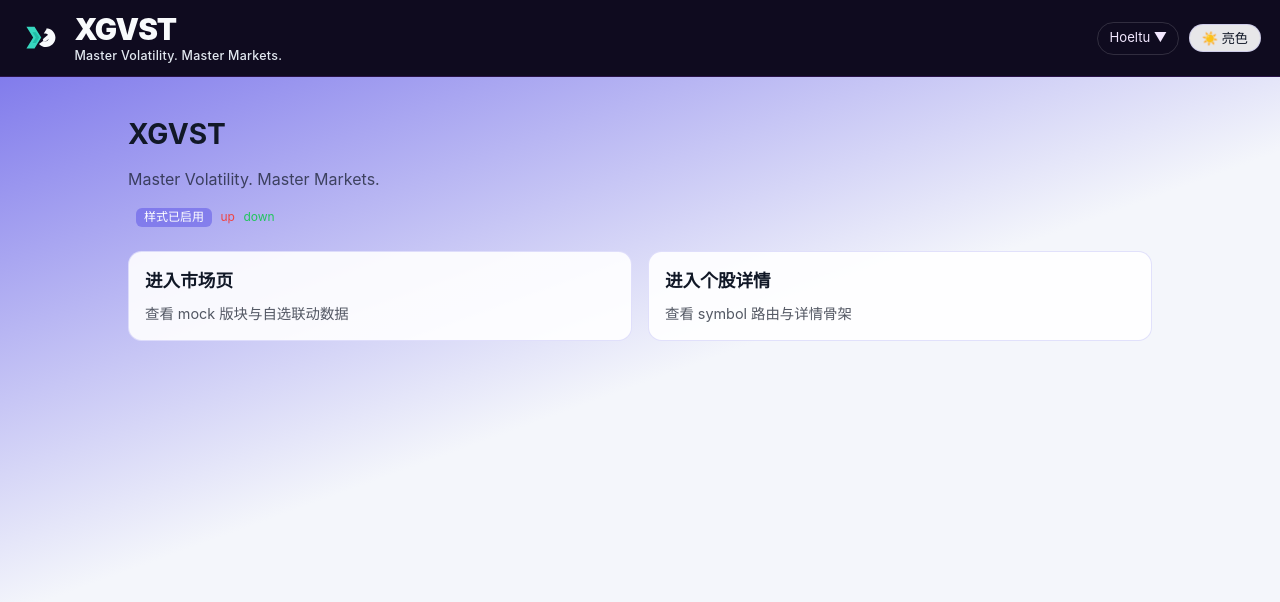
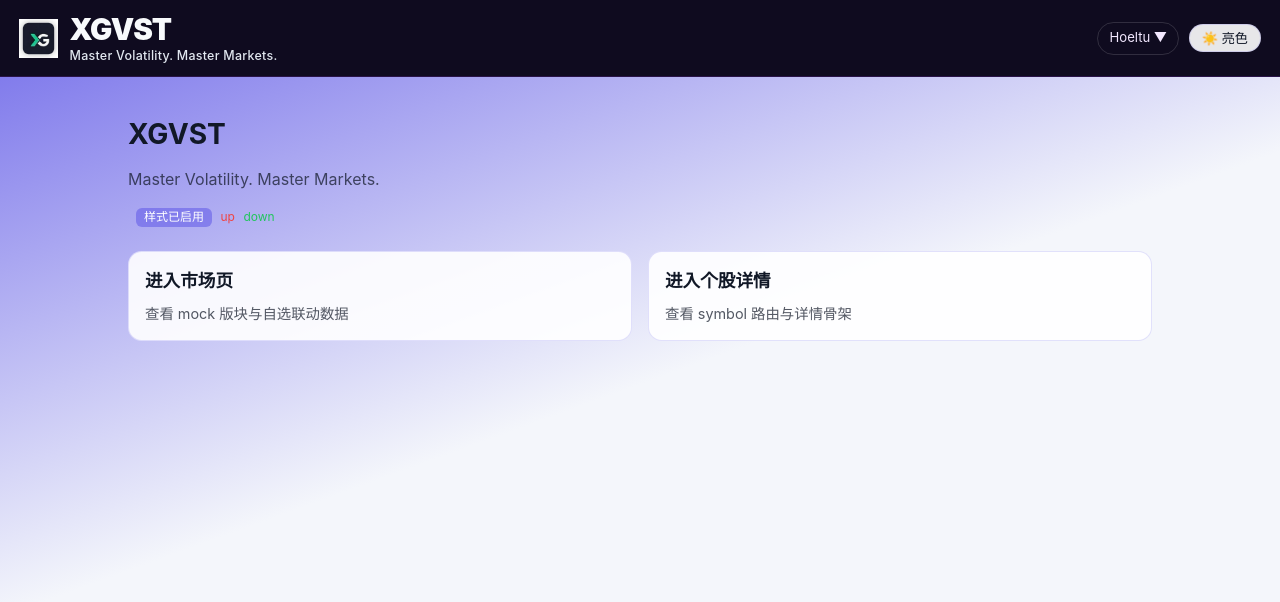
Before and after one commit to watermelon-9/xgvst, a SvelteKit app in the folder apps/web/: page / in a window 1280 px wide. Shown: the top 602 px of the page. Built offline with nearby package versions, Linux system fonts and the light colour scheme.

Commit message:
style(web): use provided original XG logo asset for exact match

```diff
--- a/apps/web/src/app.css
+++ b/apps/web/src/app.css
@@ -57,20 +57,17 @@ body {
 }
 
 .brand-emblem {
-	width: 2.7rem;
-	height: 2.7rem;
+	width: 2.4rem;
+	height: 2.4rem;
 	display: grid;
 	place-items: center;
-	background: transparent;
-	border: none;
-	box-shadow: none;
-	overflow: visible;
 }
 
 .xg-mark {
 	width: 100%;
 	height: 100%;
 	display: block;
+	object-fit: contain;
 }
 
 .brand-copy {
--- a/apps/web/src/routes/+layout.svelte
+++ b/apps/web/src/routes/+layout.svelte
@@ -45,15 +45,7 @@
 <header class="app-header">
 	<a class="brand-link" href="/" aria-label="返回首页">
 		<div class="brand-emblem" aria-hidden="true">
-			<svg class="xg-mark" viewBox="0 0 64 64" role="img" aria-label="XG logo">
-				<path fill="#37d7bf" d="M11 16h12l10 16-10 16H11l10-16z" />
-				<path fill="#21bda7" d="M20 24h5l5 8-5 8h-5l5-8z" />
-				<path
-					fill="#f8fafc"
-					d="M40 18c7.7 0 14 6.3 14 14s-6.3 14-14 14c-4.1 0-7.8-1.8-10.4-4.6l6-4.3A6 6 0 1 0 40 26h-3.3l4.9-8H40z"
-				/>
-				<rect x="34.6" y="30.4" width="12.8" height="5.4" rx="2.7" fill="#f8fafc" transform="rotate(-39 41 33.1)" />
-			</svg>
+			<img class="xg-mark" src="/brand/xg-original.png" alt="XG logo" />
 		</div>
 		<div class="brand-copy">
 			<div class="brand-main">XGVST</div>
```
Also changed, not shown: apps/web/static/brand/xg-original.png (added).
